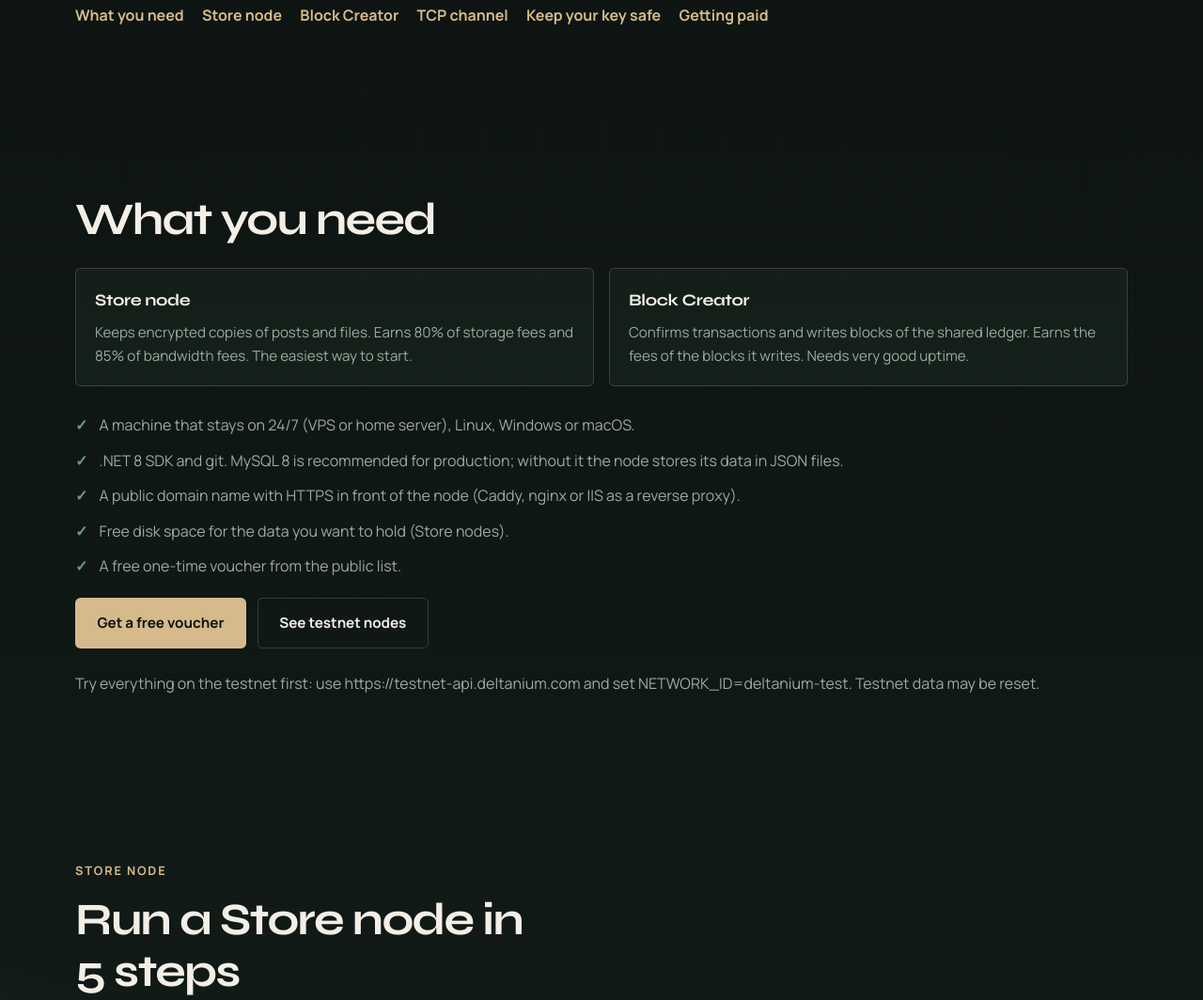
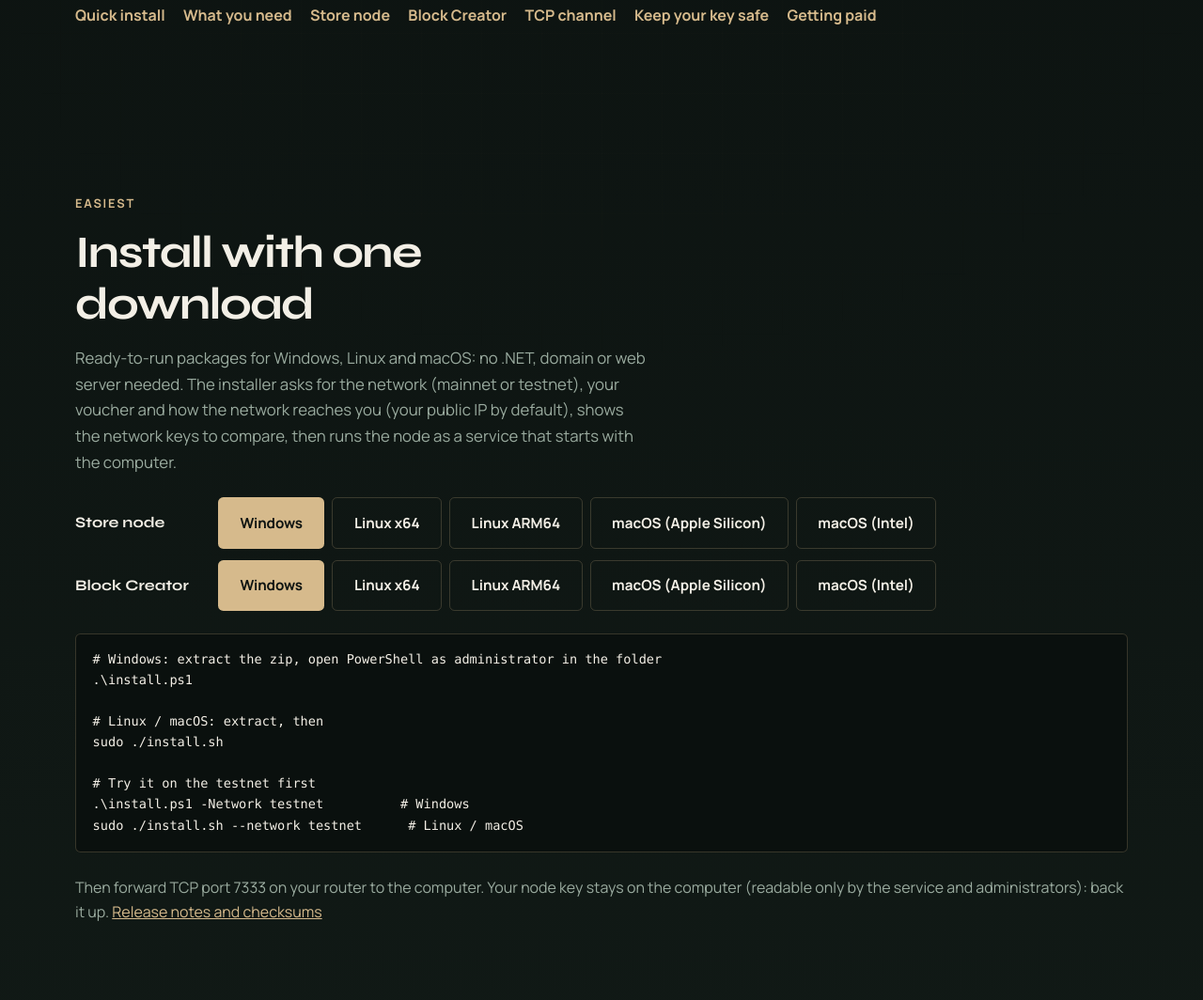
Before and after one commit to dlvstudio/deltanium-landing, a plain HTML site: page wwwroot/node-setup.html in a window 1280 px wide. Shown: the part 413-1477 px from the top of the page at 94% size. Drawn offline with Linux system fonts and the light colour scheme.

Commit message:
Sync: quick install section
Co-Authored-By: Claude Opus 5.5 <noreply@anthropic.com>

```diff
--- a/wwwroot/css/how.css
+++ b/wwwroot/css/how.css
@@ -222,3 +222,7 @@
 @media (max-width: 900px) {
     .setup-grid, .acct-grid { grid-template-columns: 1fr; }
 }
+
+.dl-table { display: grid; gap: 0.75rem; margin: 1.5rem 0; }
+.dl-row { display: flex; flex-wrap: wrap; align-items: center; gap: 0.5rem; }
+.dl-row strong { min-width: 9rem; font-family: var(--font-display); }
--- a/wwwroot/js/i18n.js
+++ b/wwwroot/js/i18n.js
@@ -297,6 +297,12 @@
       "setup.kicker": "Run a node",
       "setup.title": "Set up a Store node or a Block Creator",
       "setup.copy": "Everything is open source. Pick a role, try it on the testnet first, then join mainnet with a free voucher.",
+      "setup.toc.install": "Quick install",
+      "setup.quick.kicker": "Easiest",
+      "setup.quick.title": "Install with one download",
+      "setup.quick.p": "Ready-to-run packages for Windows, Linux and macOS: no .NET, domain or web server needed. The installer asks for the network (mainnet or testnet), your voucher and how the network reaches you (your public IP by default), shows the network keys to compare, then runs the node as a service that starts with the computer.",
+      "setup.quick.note": "Then forward TCP port 7333 on your router to the computer. Your node key stays on the computer (readable only by the service and administrators): back it up.",
+      "setup.quick.notes": "Release notes and checksums",
       "setup.toc.need": "What you need",
       "setup.toc.store": "Store node",
       "setup.toc.blocker": "Block Creator",
@@ -673,6 +679,12 @@
       "setup.kicker": "Chạy node",
       "setup.title": "Cài đặt node Store hoặc Block Creator",
       "setup.copy": "Toàn bộ mã nguồn đều công khai. Chọn vai trò, thử trên testnet trước, rồi tham gia mainnet bằng một voucher miễn phí.",
+      "setup.toc.install": "Cài nhanh",
+      "setup.quick.kicker": "Dễ nhất",
+      "setup.quick.title": "Cài bằng một lần tải",
+      "setup.quick.p": "Gói chạy sẵn cho Windows, Linux và macOS: không cần cài .NET, tên miền hay web server. Bộ cài hỏi mạng (mainnet hoặc testnet), voucher và cách mạng kết nối tới bạn (mặc định là IP công khai), hiện các khóa của mạng để bạn đối chiếu, rồi chạy node như một dịch vụ tự khởi động cùng máy.",
+      "setup.quick.note": "Sau đó mở chuyển cổng TCP 7333 trên router về máy này. Khóa node nằm trên máy (chỉ dịch vụ và quản trị viên đọc được): hãy sao lưu nó.",
+      "setup.quick.notes": "Ghi chú phát hành và mã kiểm tra",
       "setup.toc.need": "Cần gì",
       "setup.toc.store": "Node Store",
       "setup.toc.blocker": "Block Creator",
--- a/wwwroot/node-setup.html
+++ b/wwwroot/node-setup.html
@@ -5,8 +5,8 @@
   <meta name="viewport" content="width=device-width, initial-scale=1.0" />
   <title>Deltanium | Run a node</title>
   <meta name="description" content="Step-by-step guide to run a Deltanium Store node or Block Creator and earn from network fees." />
-  <link rel="stylesheet" href="css/index.css?v=20261119g" />
-  <link rel="stylesheet" href="css/how.css?v=20261119g" />
+  <link rel="stylesheet" href="css/index.css?v=20261120a" />
+  <link rel="stylesheet" href="css/how.css?v=20261120a" />
   <link rel="preconnect" href="https://fonts.googleapis.com" />
   <link rel="preconnect" href="https://fonts.gstatic.com" crossorigin />
   <link href="https://fonts.googleapis.com/css2?family=Manrope:wght@400;600;700&family=Syne:wght@700;800&display=swap" rel="stylesheet" />
@@ -41,6 +41,7 @@
         <h1 class="block-title how-title" data-i18n="setup.title">Set up a Store node or a Block Creator</h1>
         <p class="block-copy" data-i18n="setup.copy">Everything is open source. Pick a role, try it on the testnet first, then join mainnet with a free voucher.</p>
         <nav class="setup-toc">
+          <a href="#install" data-i18n="setup.toc.install">Quick install</a>
           <a href="#need" data-i18n="setup.toc.need">What you need</a>
           <a href="#store" data-i18n="setup.toc.store">Store node</a>
           <a href="#blocker" data-i18n="setup.toc.blocker">Block Creator</a>
@@ -48,6 +49,42 @@
           <a href="#keys" data-i18n="setup.toc.keys">Keep your key safe</a>
           <a href="#paid" data-i18n="setup.toc.paid">Getting paid</a>
         </nav>
+      </div>
+    </section>
+
+    <section class="block" id="install">
+      <div class="container">
+        <p class="block-kicker" data-i18n="setup.quick.kicker">Easiest</p>
+        <h2 class="block-title how-h2" data-i18n="setup.quick.title">Install with one download</h2>
+        <p class="block-copy" data-i18n="setup.quick.p">Ready-to-run packages for Windows, Linux and macOS: no .NET, domain or web server needed. The installer asks for the network (mainnet or testnet), your voucher and how the network reaches you (your public IP by default), shows the network keys to compare, then runs the node as a service that starts with the computer.</p>
+        <div class="dl-table">
+          <div class="dl-row">
+            <strong data-i18n="setup.role.store">Store node</strong>
+            <a class="btn btn-primary btn-small" href="https://github.com/dlvstudio/deltanium-store/releases/latest/download/deltanium-store-win-x64.zip">Windows</a>
+            <a class="btn btn-ghost btn-small" href="https://github.com/dlvstudio/deltanium-store/releases/latest/download/deltanium-store-linux-x64.tar.gz">Linux x64</a>
+            <a class="btn btn-ghost btn-small" href="https://github.com/dlvstudio/deltanium-store/releases/latest/download/deltanium-store-linux-arm64.tar.gz">Linux ARM64</a>
+            <a class="btn btn-ghost btn-small" href="https://github.com/dlvstudio/deltanium-store/releases/latest/download/deltanium-store-osx-arm64.tar.gz">macOS (Apple Silicon)</a>
+            <a class="btn btn-ghost btn-small" href="https://github.com/dlvstudio/deltanium-store/releases/latest/download/deltanium-store-osx-x64.tar.gz">macOS (Intel)</a>
+          </div>
+          <div class="dl-row">
+            <strong data-i18n="setup.role.blocker">Block Creator</strong>
+            <a class="btn btn-primary btn-small" href="https://github.com/dlvstudio/deltanium-blocker/releases/latest/download/deltanium-blocker-win-x64.zip">Windows</a>
+            <a class="btn btn-ghost btn-small" href="https://github.com/dlvstudio/deltanium-blocker/releases/latest/download/deltanium-blocker-linux-x64.tar.gz">Linux x64</a>
+            <a class="btn btn-ghost btn-small" href="https://github.com/dlvstudio/deltanium-blocker/releases/latest/download/deltanium-blocker-linux-arm64.tar.gz">Linux ARM64</a>
+            <a class="btn btn-ghost btn-small" href="https://github.com/dlvstudio/deltanium-blocker/releases/latest/download/deltanium-blocker-osx-arm64.tar.gz">macOS (Apple Silicon)</a>
+            <a class="btn btn-ghost btn-small" href="https://github.com/dlvstudio/deltanium-blocker/releases/latest/download/deltanium-blocker-osx-x64.tar.gz">macOS (Intel)</a>
+          </div>
+        </div>
+<pre><code># Windows: extract the zip, open PowerShell as administrator in the folder
+.\install.ps1
+
+# Linux / macOS: extract, then
+sudo ./install.sh
+
+# Try it on the testnet first
+.\install.ps1 -Network testnet          # Windows
+sudo ./install.sh --network testnet      # Linux / macOS</code></pre>
+        <p class="how-note"><span data-i18n="setup.quick.note">Then forward TCP port 7333 on your router to the computer. Your node key stays on the computer (readable only by the service and administrators): back it up.</span> <a href="https://github.com/dlvstudio/deltanium-store/releases/latest" target="_blank" rel="noopener" data-i18n="setup.quick.notes">Release notes and checksums</a></p>
       </div>
     </section>
 
@@ -231,6 +268,6 @@ export NODE_TCP_ENDPOINT="tcps://blocker.your-domain.com:7333"            # Bloc
     </div>
   </footer>
 
-  <script src="js/i18n.js?v=20261119g"></script>
+  <script src="js/i18n.js?v=20261120a"></script>
 </body>
 </html>
```
Also changed, not shown: wwwroot/how-it-works.html (+3 -3 lines), wwwroot/index.html (+4 -4 lines), wwwroot/nodes.html (+5 -5 lines), wwwroot/transactions.html (+5 -5 lines).
